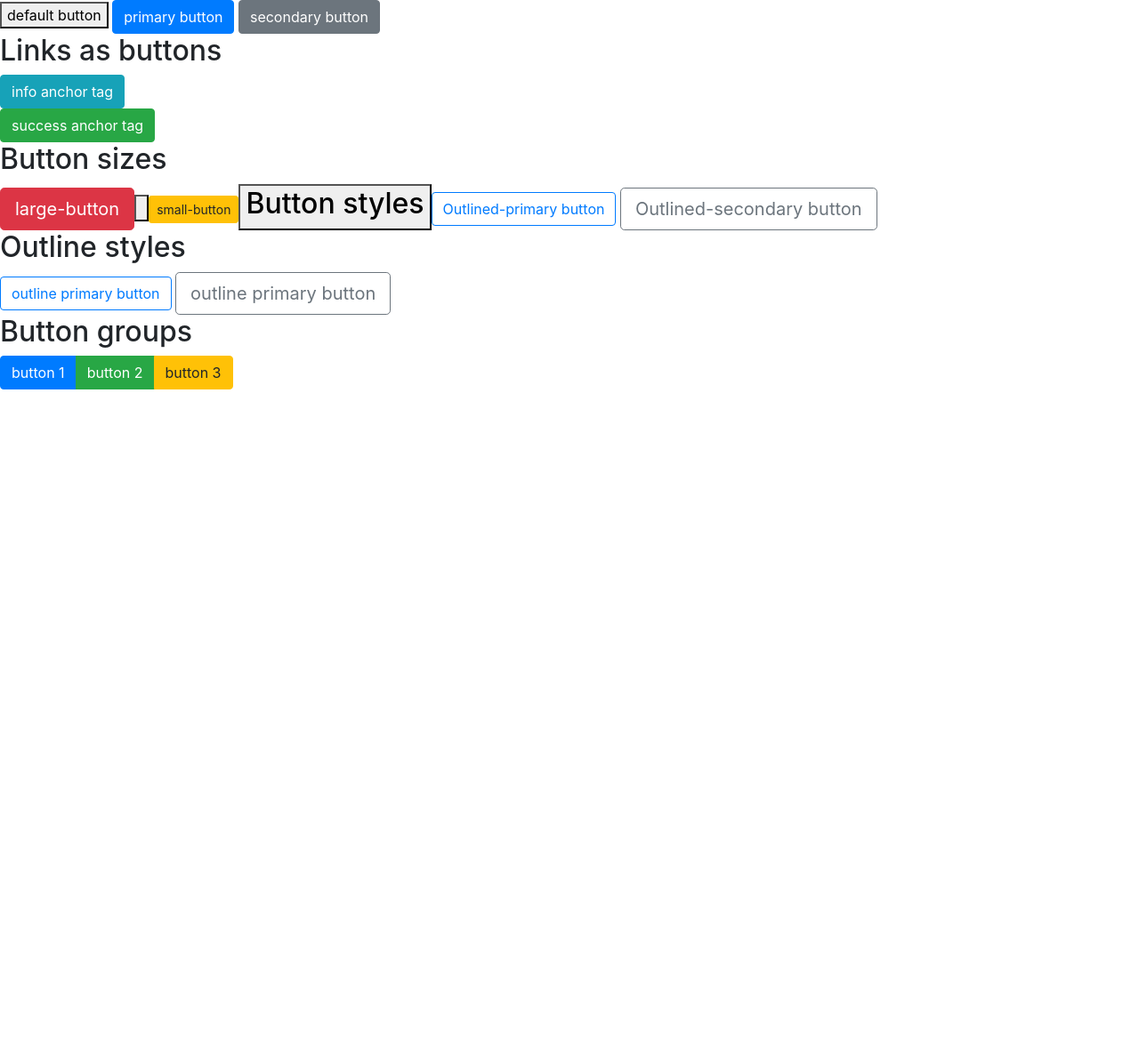
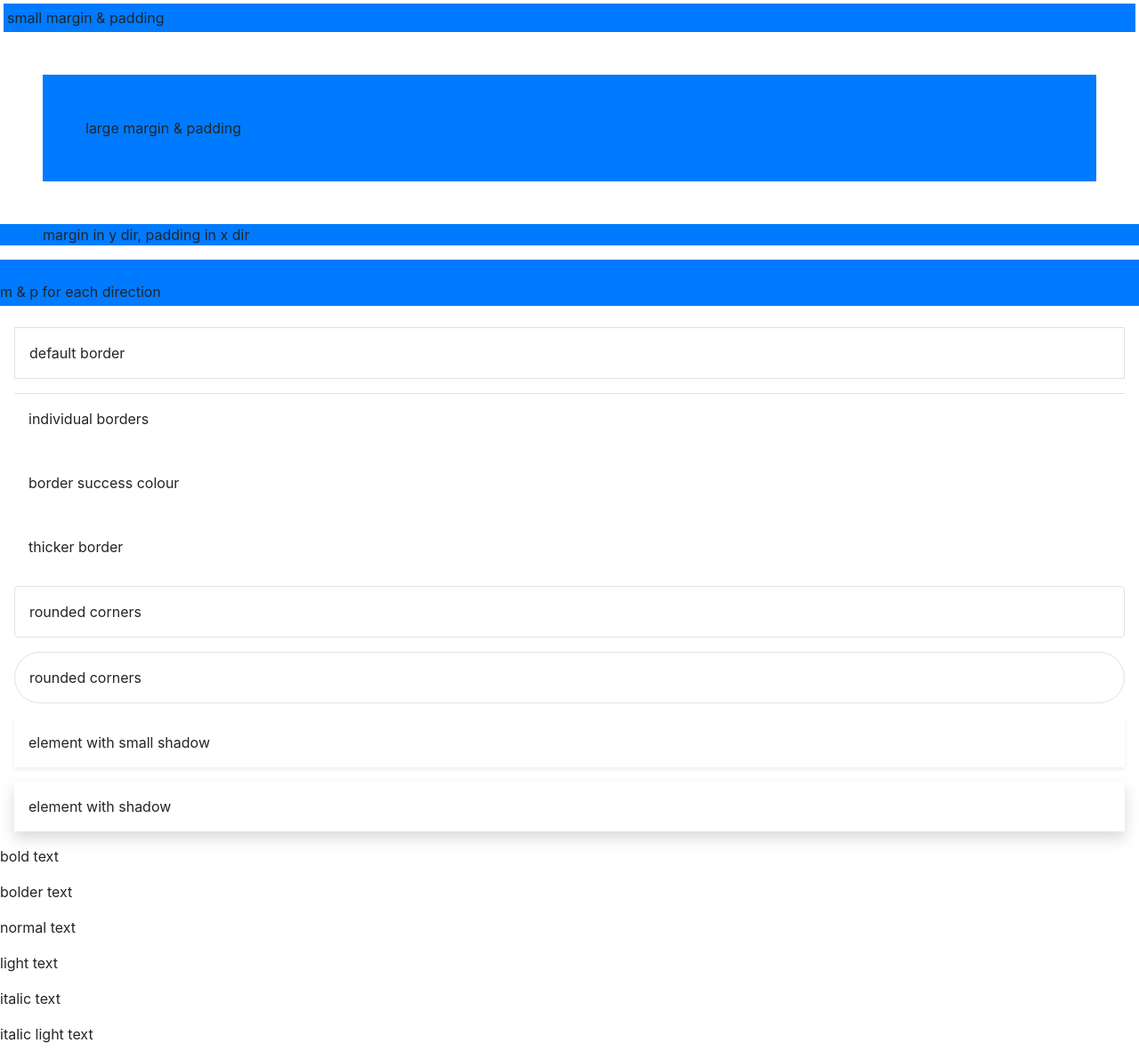
Before and after one commit to Usman78625/coloors, a plain HTML site: page index.html in a window 1280 px wide. Shown: the whole page at 89% size. Before the commit the page ends 800 px from the top, so only its background shows below. Drawn offline with nearby package versions, Linux system fonts and the light colour scheme.

Commit message:
Utility classes

```diff
--- a/index.html
+++ b/index.html
@@ -5,58 +5,70 @@
     <meta http-equiv="X-UA-Compatible" content="IE=edge">
     <meta name="viewport" content="width=device-width, initial-scale=1.0">
     <title>Document</title>
-     <!-- <link rel="stylesheet" href="css/bootstrap-grid.css">  -->
-     <link rel="stylesheet" href="https://cdn.jsdelivr.net/npm/bootstrap@4.4.1/dist/css/bootstrap.min.css" integrity="sha384-Vkoo8x4CGsO3+Hhxv8T/Q5PaXtkKtu6ug5TOeNV6gBiFeWPGFN9MuhOf23Q9Ifjh" crossorigin="anonymous">
+      <!-- <link rel="stylesheet" href="css/bootstrap-grid.css">   -->
+      <link rel="stylesheet" href="https://cdn.jsdelivr.net/npm/bootstrap@4.4.1/dist/css/bootstrap.min.css" integrity="sha384-Vkoo8x4CGsO3+Hhxv8T/Q5PaXtkKtu6ug5TOeNV6gBiFeWPGFN9MuhOf23Q9Ifjh" crossorigin="anonymous">
+     <!-- <link rel="stylesheet" href="https://stackpath.bootstrapcdn.com/bootstrap/5.0.0/css/bootstrap.min.css"> -->
+
 
 </head>
 <body>
-    <!-- basic buttons -->
-<!-- <h2>Buttons</h2>
-
-<button class="btn btn-primary">primary button</button>
-<br><hr>
-<button class="btn btn-secondary">secondary button<button>
-
-    anchor tag as buttons
-     <br><hr> -->
-    <!-- <h2>links as buttons</h2> -->
-    <!-- <br><hr> -->
-<!-- <a href="#" class="btn btn-info">info anchor tag</a> -->
-<button>default button</button>
-  <button class="btn btn-primary">primary button</button> <!-- auto lightens text -->
-  <button class="btn btn-secondary">secondary button</button>
-
-  <!-- anchor tags as buttons -->
-  <h2>Links as buttons</h2>
-
-  <a href="#" class="btn btn-info">info anchor tag</a>
-  <br>
-  <a href="#" class="btn btn-success">success anchor tag</a>
-  <h2>Button sizes</h2>
-  <button class="btn btn-lg btn-danger">large-button<button>
-    <br>
-  <button class="btn btn-sm btn-warning">small-button<button>
-
-    <h2>Button styles</h2>
-
-    <button class="btn btn-outline-primary">Outlined-primary button</button>
-
-    <button class="btn btn-outline-secondary btn-lg">Outlined-secondary button</button>
-    <h2>Outline styles</h2>
-    <button class="btn btn-outline-primary">outline primary button</button>
-    <button class="btn btn-outline-secondary btn-lg">outline primary button</button>
-    <h2>Button groups</h2>
-    <div class="btn-group">
-        <a href="#" class="btn btn-primary">button 1</a>
-        <a href="#" class="btn btn-success">button 2</a>
-        <a href="#" class="btn btn-warning">button 3</a>
-        <!-- <a href="#" class="btn btn-primary">button 1</a> -->
-    </div>
+    <!-- <h1>utility classes</h1>
+    <h2>margin and padding</h2>
+    <div class="bg-primary m-2 p-2">small margin and padding</div>
+    <div class="bg-primary m-4 p-4">large margin and padding</div>
+    <div class="bg-primary my-3 px-5">margin in y direction pading in x direction</div>
+    <div class="bg-primary mt-3 mb-5 ms-4 me-5 ps-5 pt-6 ">margin and  pading in each direction</div>
 
 
+<h2>borders</h2>
+<div class="m-3 p-3 border">default border</div>
+<div class="m-3 p-3 border-top border-end">invidual borders</div>
+<div class="m-3 p-3 border-start border-success">border with color</div>
+<div class="m-3 p-3 border-start border-danger border-5">thicker border</div>
+<div class="m-3 p-3 rounded border border-10">rounded border</div>
+<div class="p-3 m-3 rounded-pill border border-5 border-primary">rounded pill border</div>
+<h1> box shadows</h1>
+<div class="m-3 p-3 shadow-lng">box shadow</div>
 
+<h1>font weight</h1>
+<p class="fw-bold">bold</p>
+<p class="fw-bolder">bolder</p>
+<p>normal text</p>
+<p class="fw-light">fw light</p>
+<p class="fst-italic">italic form</p>
+<p class="fst-italic fw-light">how are you</p>
+ -->
+<!-- margin & padding -->
+<div class="m-1 p-1 bg-primary">small margin & padding</div>
+<div class="m-5 p-5 bg-primary">large margin & padding</div>
+<div class="my-3 px-5 bg-primary">margin in y dir, padding in x dir</div>
+<div class="mt-3 mb-4 ps-5 pt-4 pe-2 pb-1 bg-primary">m & p for each direction</div>
 
+<!-- borders -->
+<div class="m-3 p-3 border">default border</div>
+<div class="m-3 p-3 border-top border-end">individual borders</div>
+<div class="m-3 p-3 border-start border-success">border success colour</div>
+<div class="m-3 p-3 border-start border-danger border-5">thicker border</div>
+<div class="m-3 p-3 rounded border border-5">rounded corners</div>
+<div class="m-3 p-3 rounded-pill border border-5">rounded corners</div>
 
+<!-- box shadow -->
+<div class="m-3 p-3 shadow-sm">element with small shadow</div>
+<div class="m-3 p-3 shadow">element with shadow</div>
+
+<!-- font weight -->
+<!-- <p class="fw-bold">bold text</p>
+<p class="fw-bolder">bolder text</p>
+<p>normal text</p>
+<p class="fw-light">light text</p>
+<p class="fst-italic">italic text</p>
+<p class="fst-italic fw-light">italic light text</p> -->
+<p class="fw-bold">bold text</p>
+<p class="fw-bolder">bolder text</p>
+<p>normal text</p>
+<p class="fw-light">light text</p>
+<p class="fst-italic">italic text</p>
+<p class="fst-italic fw-light">italic light text</p>
 
 
 
```
